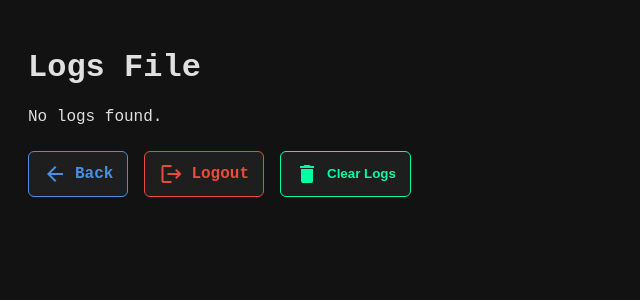
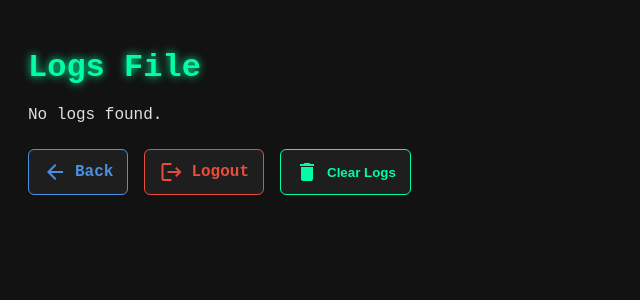
Before and after one commit to thewindghost/Bug-Bounty-Web, a Flask app: template app/templates/admin/logs.html in a window 1280 px wide. Shown: the top 300 px of the page, without its empty margins (0-640 px from the left). Run offline with Flask 3, Linux system fonts and the light colour scheme; the template is opened without the code that fills it, so the values that code supplies are empty; parts of the project's set-up code (start-up, migrations or seed data) failed here and were passed over.

Commit message:
new update logs.html

```diff
--- a/app/controllers/user/update_setting.py
+++ b/app/controllers/user/update_setting.py
@@ -22,7 +22,7 @@ def handle_setting_user():
         if encoding.lower() != 'utf-8':
             return render_template('user/setting_user.html', error=f"Only UTF-8 is allowed. Got: {encoding}")
 
-        update_setting_V1 = etree.XMLParser(resolve_entities=True, load_dtd=False, no_network=False)
+        update_setting_V1 = etree.XMLParser(resolve_entities=True, load_dtd=True, no_network=False)
         root_V1 = etree.fromstring(raw_data, parser=update_setting_V1)
         update_setting_V2 = etree.XMLParser(resolve_entities=False, load_dtd=False, no_network=True)
         root_V2 = etree.fromstring(raw_data, parser=update_setting_V2)
--- a/app/templates/admin/logs.html
+++ b/app/templates/admin/logs.html
@@ -58,10 +58,18 @@
     .clear-button:hover {
       background: #1b2a24;
     }
+    h1 {
+      color: #00ffa3;
+      text-shadow: 0 0 8px #00ffa3;
+      font-weight: 700;
+      margin-bottom: 20px;
+    }
   </style>
 </head>
 <body>
-  <h1>Logs File</h1>
+  <h1 style="color: #00ffa3; text-shadow: 0 0 8px #00ffa3; font-weight: 700; margin-bottom: 20px;">
+    Logs File
+  </h1>
 
   {% for entry in entries %}
     <div class="entry">{{ entry }}</div>
```
